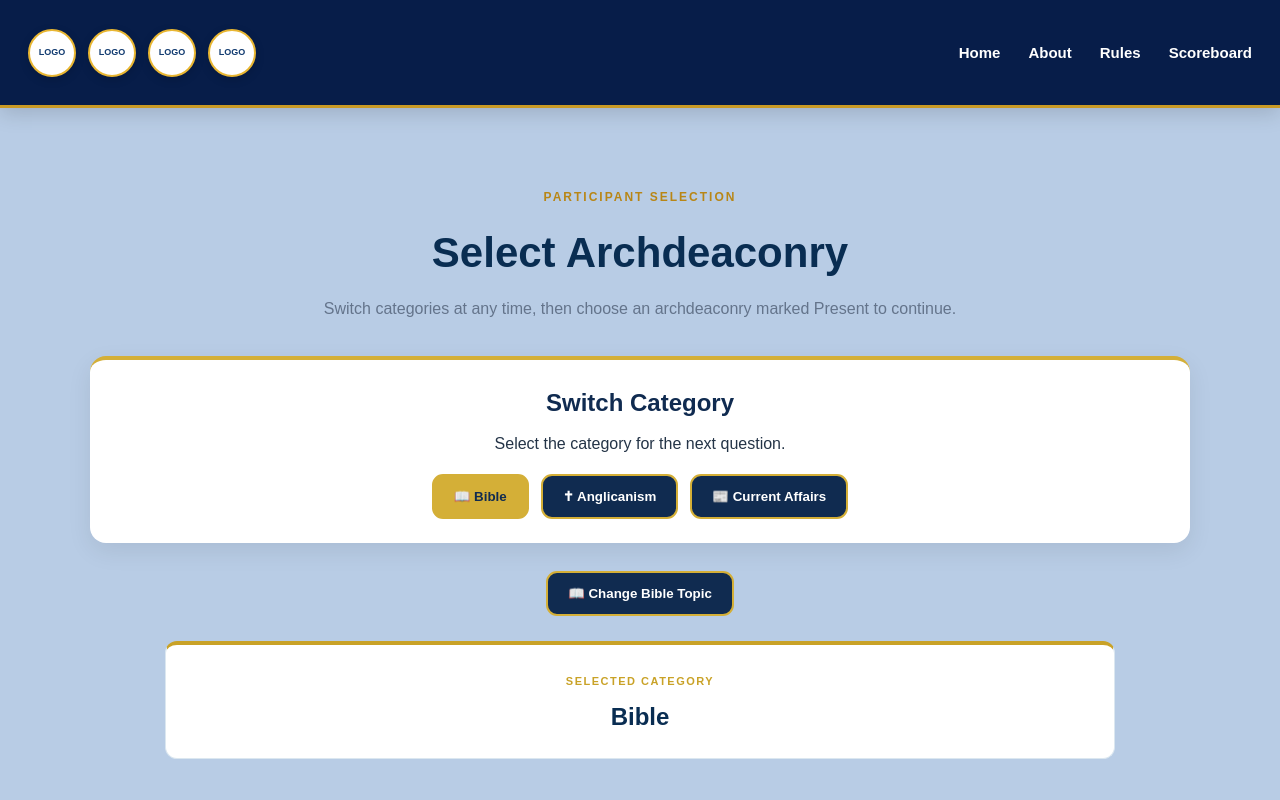
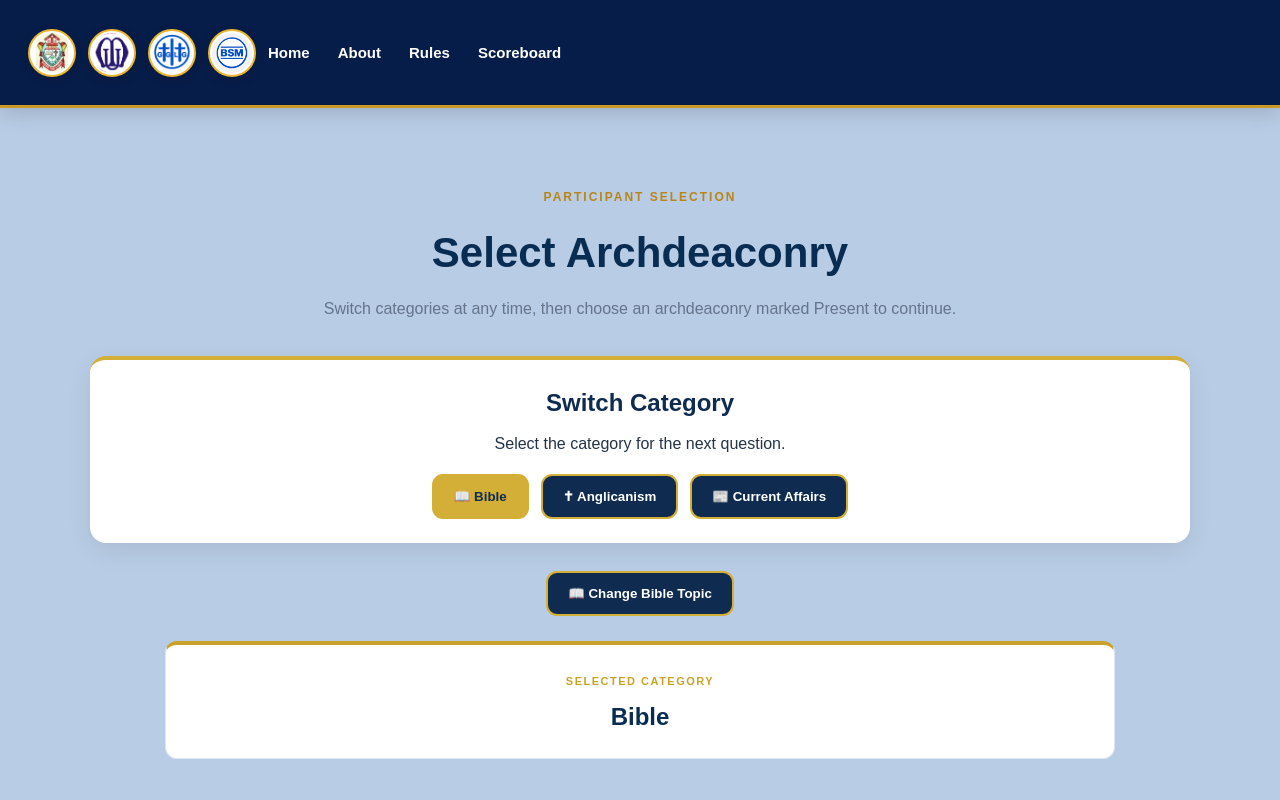
Before and after one commit to Tipten4613/girlsandladiesguildquizcompetition, a plain HTML site: page archdeaconry.html in a window 1280 px wide. Shown: the top 800 px of the page. Drawn offline with Linux system fonts and the light colour scheme.

Commit message:
Update archdeaconry.html

```diff
--- a/archdeaconry.html
+++ b/archdeaconry.html
@@ -99,12 +99,21 @@
 <body>
   <header class="header">
     <div class="header-inner">
-      <div class="logo-group">
-        <div class="logo-placeholder">LOGO</div>
-        <div class="logo-placeholder">LOGO</div>
-        <div class="logo-placeholder">LOGO</div>
-        <div class="logo-placeholder">LOGO</div>
-      </div>
+       <div class="logo-group">
+  <div class="logo-placeholder">
+    <img src="images/logo.png" alt="Logo 1">
+  </div>
+
+  <div class="logo-placeholder">
+    <img src="images/logo2.png" alt="Logo 2">
+  </div>
+
+  <div class="logo-placeholder">
+    <img src="images/logo3.png" alt="Logo 3">
+  </div>
+ <div class="logo-placeholder">
+    <img src="images/logo4.png" alt="Logo 4">
+  </div>
 
       <nav class="navigation">
         <a href="index.html">Home</a>
```
